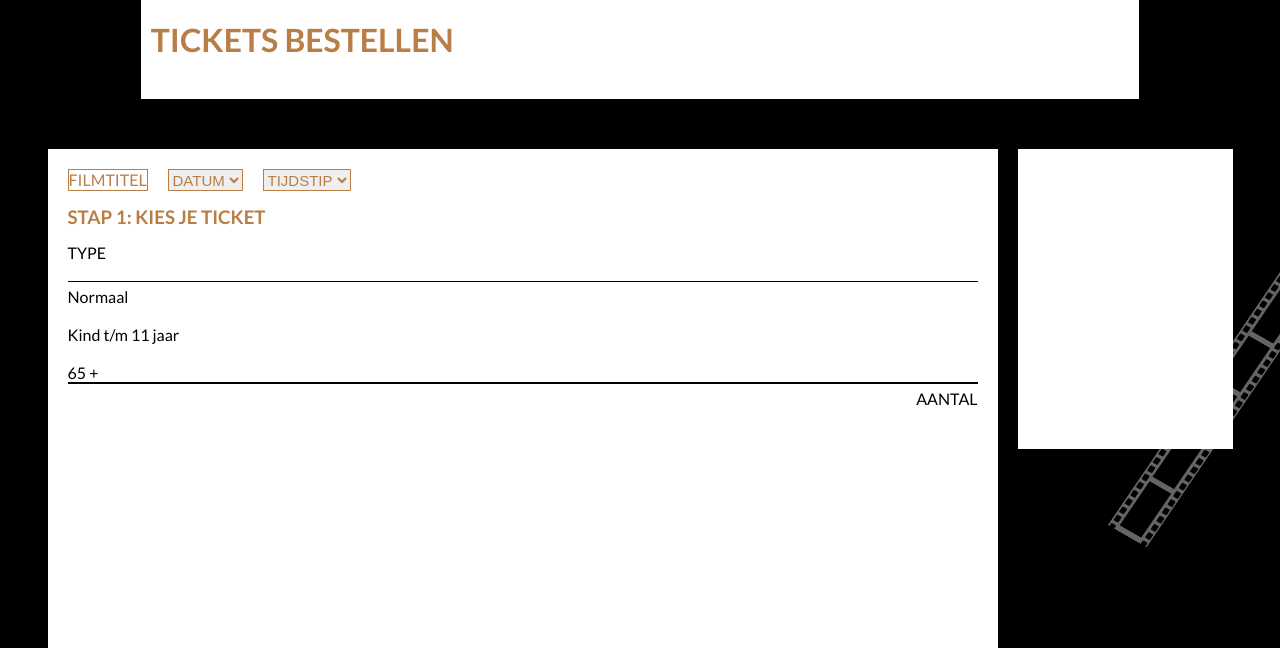
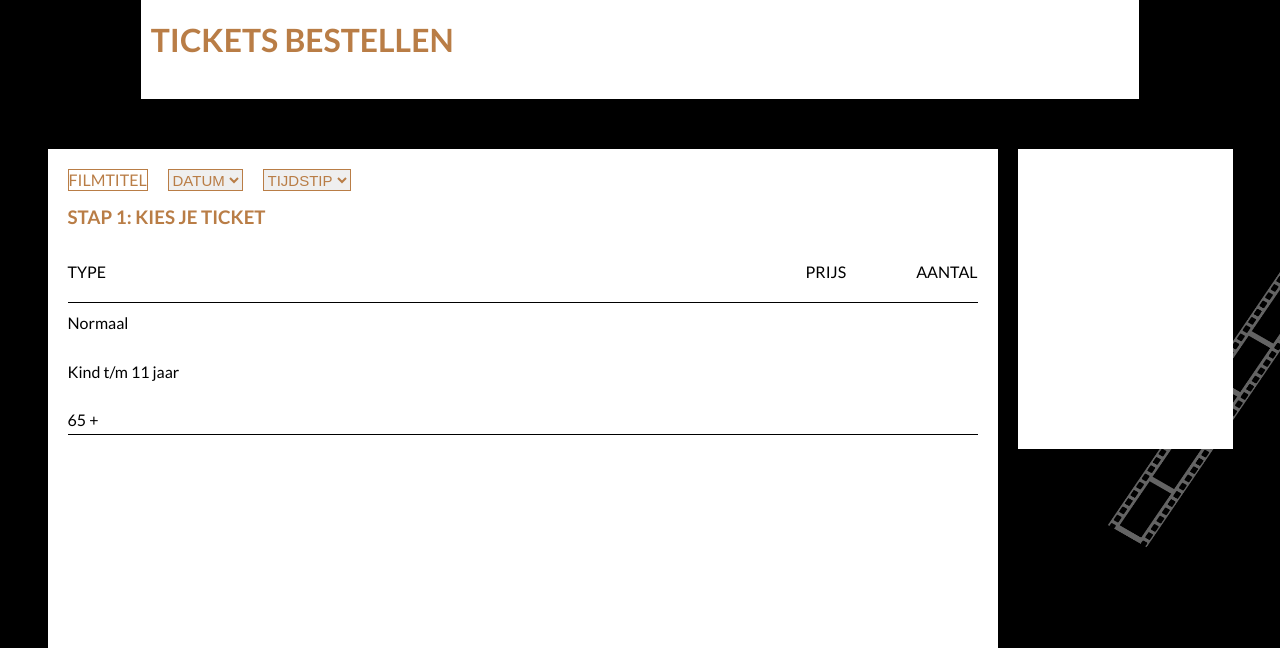
Before and after one commit to Feestbeest1/Bioscoop, a PHP site: page /Bioscoop/bestelpagina.php in a window 1280 px wide. Shown: the part 256-904 px from the top of the page. Run offline with PHP 8.4, Linux system fonts and the light colour scheme; some web fonts are replaced.

Commit message:
meer bestel

```diff
--- a/bestelpagina.php
+++ b/bestelpagina.php
@@ -37,21 +37,31 @@
 
          <h3>STAP 1: KIES JE TICKET</h3>
 
-            <div>TYPE</div><br>
 
+         <div id="ticketinfolinks">
+
+            <div id="ticketinforechts">
+
+               <div>TYPE</div>
+
+                  <div id="tekstenTicket">
+                     <p>PRIJS</p>
+                     <div>AANTAL</div>
+                  </div>
+
+            </div>
             <div id="lijn1"></div>
+
 
             <div>Normaal</div><br>
             <div>Kind t/m 11 jaar</div><br>
             <div>65 +</div>
 
-            <div id="lijn2"></div>
-
-         <div id="ticketinforechts">
-            <div>AANTAL</div>
 
 
+            <div id="lijn2"></div>
          </div>
+
 
       </div>
 
--- a/index.php
+++ b/index.php
@@ -22,7 +22,7 @@
 
                 <div id="infoblok">
                 <p><strong>📍 Techniekweg 6<br>4143 HV Leerdam</strong></p>
-                <p>📞 0345 - 637987</p>
+                <a href="tel:0345 - 637987"><p>📞 0345 - 637987</p></a>
                 <p><strong>BEREIKBAARHEID</strong><br>
                 Lorem ipsum dolor sit amet, consectetur adipiscing elit. Aenean commodo ligula eget dolor.</p>
                 </div>
--- a/style.css
+++ b/style.css
@@ -759,15 +759,31 @@ label{
 }
 #lijn2{
     width: 100%;
-    height: 2px;
+    height: 1px;
     background-color: black;
     margin-bottom: 5px;
 }
 
+#ticketinfolinks{
+    display: flex;
+    flex-direction: column;
+    height: 200px;
+    justify-content: space-around;
+}
+
 #ticketinforechts{
     display: flex;
-    /* flex-direction: row; */
-    justify-content: flex-end;
+    justify-content: space-between;
+    align-items: center;
+}
+
+#ticketinforechts P{
+    padding-right: 70px;
+}
+
+#tekstenTicket{
+    display: flex;
+    align-items: center;
 }
 
 #filmkeuze{
```
